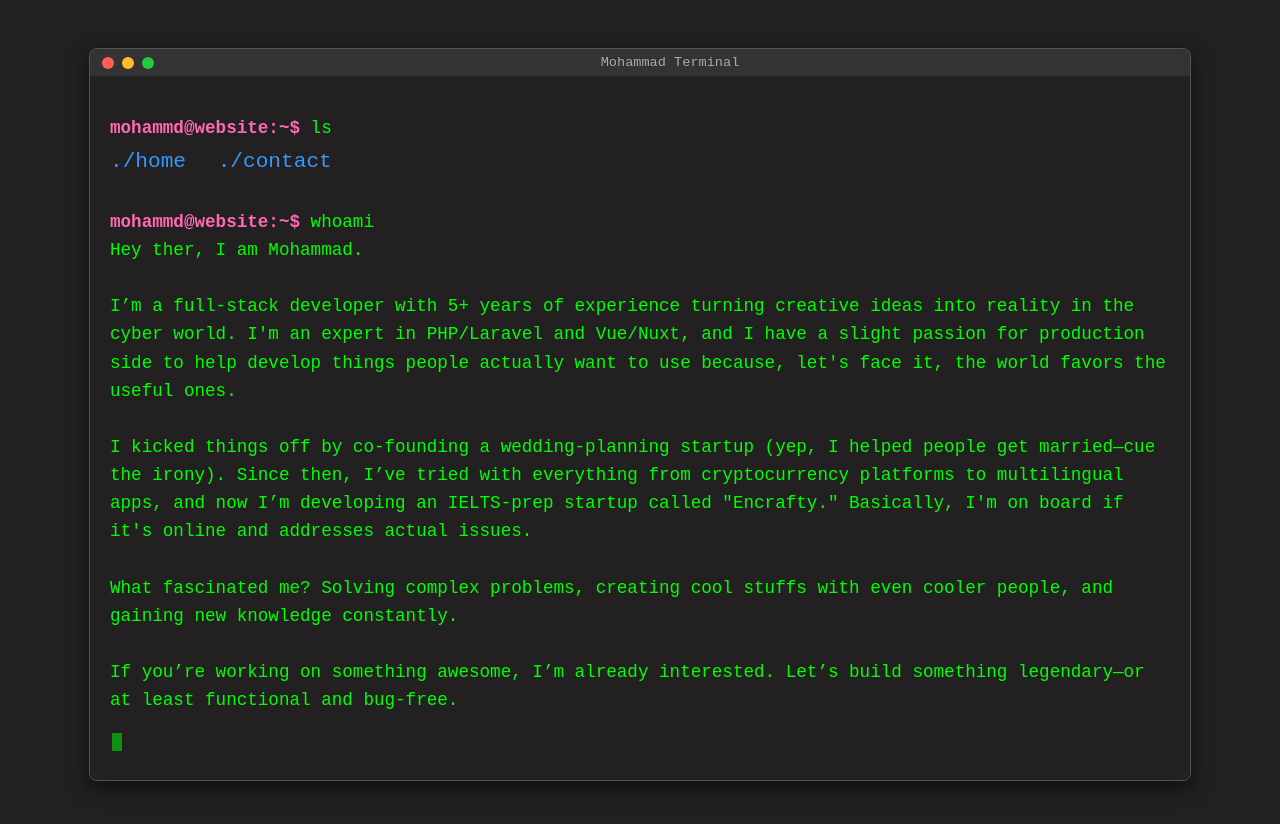
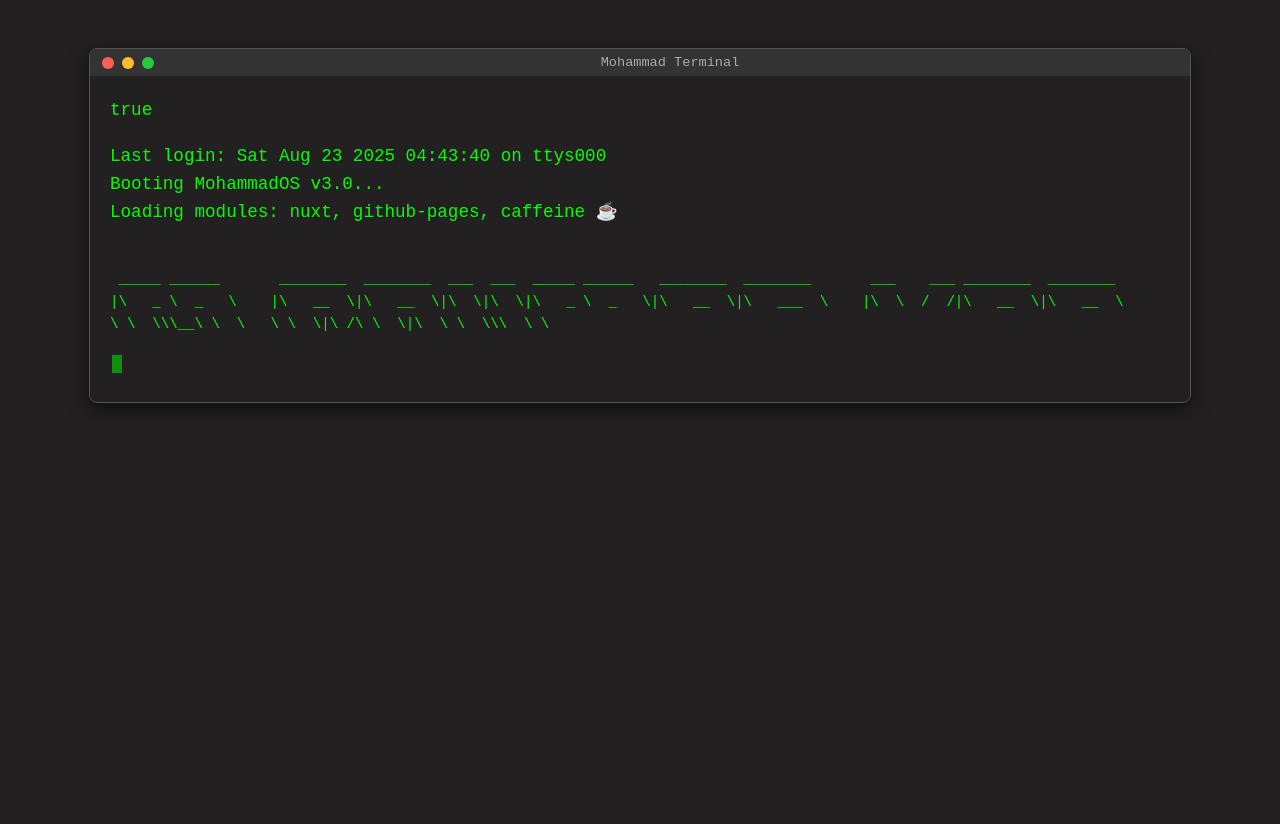
Before and after one commit to mbahmanyar/mbahmanyar.github.io, a Nuxt app: page / in a window 1280 px wide. Shown: the top 824 px of the page. After the commit the page ends 800 px from the top, so only its background shows below. Built offline with nearby package versions, Linux system fonts and the light colour scheme.

Commit message:
create state for first visitor

```diff
--- a/components/Wellcome.vue
+++ b/components/Wellcome.vue
@@ -1,11 +1,8 @@
-<script setup lang="ts">
+<script setup>
 
 const {text} = defineProps({text: Array});
 
-const firstLoad = useCookie('first-load', {
-  default: () => true,
-  maxAge: 60 * 60 * 24 * 365 // 1 year
-});
+const {isFirstVisit, markVisited} = useVisitor()
 
 
 const banner = `<pre class="banner">
@@ -32,11 +29,11 @@ const topContent = [
 const lines = computed(() => [...topContent, ...text]);
 
 
-
 const displayText = ref('')
 const typingSpeed = 10 // ms per character
 
-function typeLine(line, cb) {
+function typeLine(line) {
+  return new Promise((resolve) => {
     let i = 0
     const interval = setInterval(() => {
       displayText.value += line[i] || ''
@@ -44,36 +41,31 @@ function typeLine(line, cb) {
       if (i > line.length) {
         clearInterval(interval)
         displayText.value += '\n';
-      setTimeout(cb, 150)
+        setTimeout(resolve, 150)
       }
     }, typingSpeed)
+  })
 }
 
 
-onMounted(() => {
+onMounted(async () => {
   let currentLine = 0
 
-  function next() {
-    if (!lines || !Array.isArray(lines.value)) {
-      return;
-    }
-
-    if (currentLine < lines.value.length) {
-      typeLine(lines.value[currentLine], () => {
-        currentLine++
-        next()
-      })
+  async function next() {
+    for (let i = 0; i < lines.value.length; i++) {
+      await typeLine(lines.value[i])
     }
   }
 
-  next();
-  firstLoad.value = false;
+  await next();
+
+  markVisited()
 
 });
 </script>
 
 <template>
-  <p v-html="displayText" />
+  <p v-html="displayText"/>
 </template>
 
 <style scoped></style>
--- /dev/null
+++ b/composables/states.js
@@ -0,0 +1,18 @@
+export const useVisitor = () => {
+
+
+    const cookie = useCookie('first-load', { default: () => true })
+
+    const isFirstVisit = useState('isFirstVisit', () => cookie.value)
+
+    const markVisited = () => {
+        cookie.value = false
+        isFirstVisit.value = false
+    }
+
+
+    return {
+        isFirstVisit,
+        markVisited
+    }
+}
--- a/pages/index.vue
+++ b/pages/index.vue
@@ -1,4 +1,6 @@
 <script setup lang="ts">
+
+const {isFirstVisit} = useVisitor()
 
 
 const content = [
@@ -6,7 +8,7 @@ const content = [
   '<a href="/">./home</a>   <a href="/contact">./contact</a>',
   '',
   '<span class="host">mohammd@website:~$</span> whoami',
-  'Hey ther, I am Mohammad.',
+  'Hey there, I am Mohammad.',
   '',
   'I’m a full-stack developer with 5+ years of experience turning creative ideas into reality in the cyber world. I\'m an expert in PHP/Laravel and Vue/Nuxt, and I have a slight passion for production side to help develop things people actually want to use because, let\'s face it, the world favors the useful ones.\n' +
   '\n' +
@@ -22,9 +24,9 @@ const content = [
 
 
 <template>
-
-  <Wellcome v-if="isFirstLoad" :text="content" />
-  <Content v-else :text="content" />
+{{ isFirstVisit }}
+  <Wellcome v-if="isFirstVisit" :text="content"/>
+  <Content v-else :text="content"/>
 
 </template>
 
```
Lines whose indentation alone changed are shown as unchanged.
